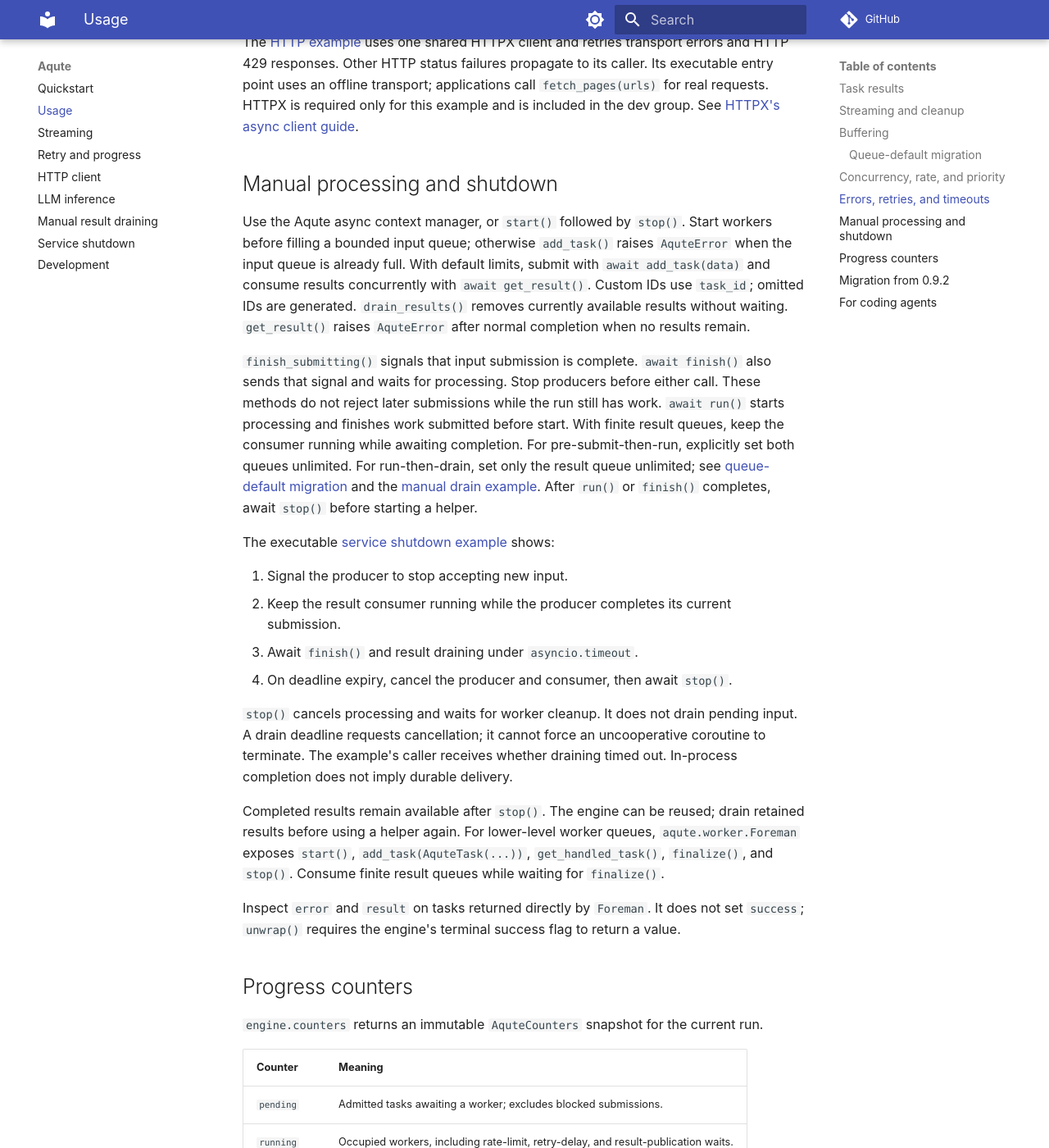
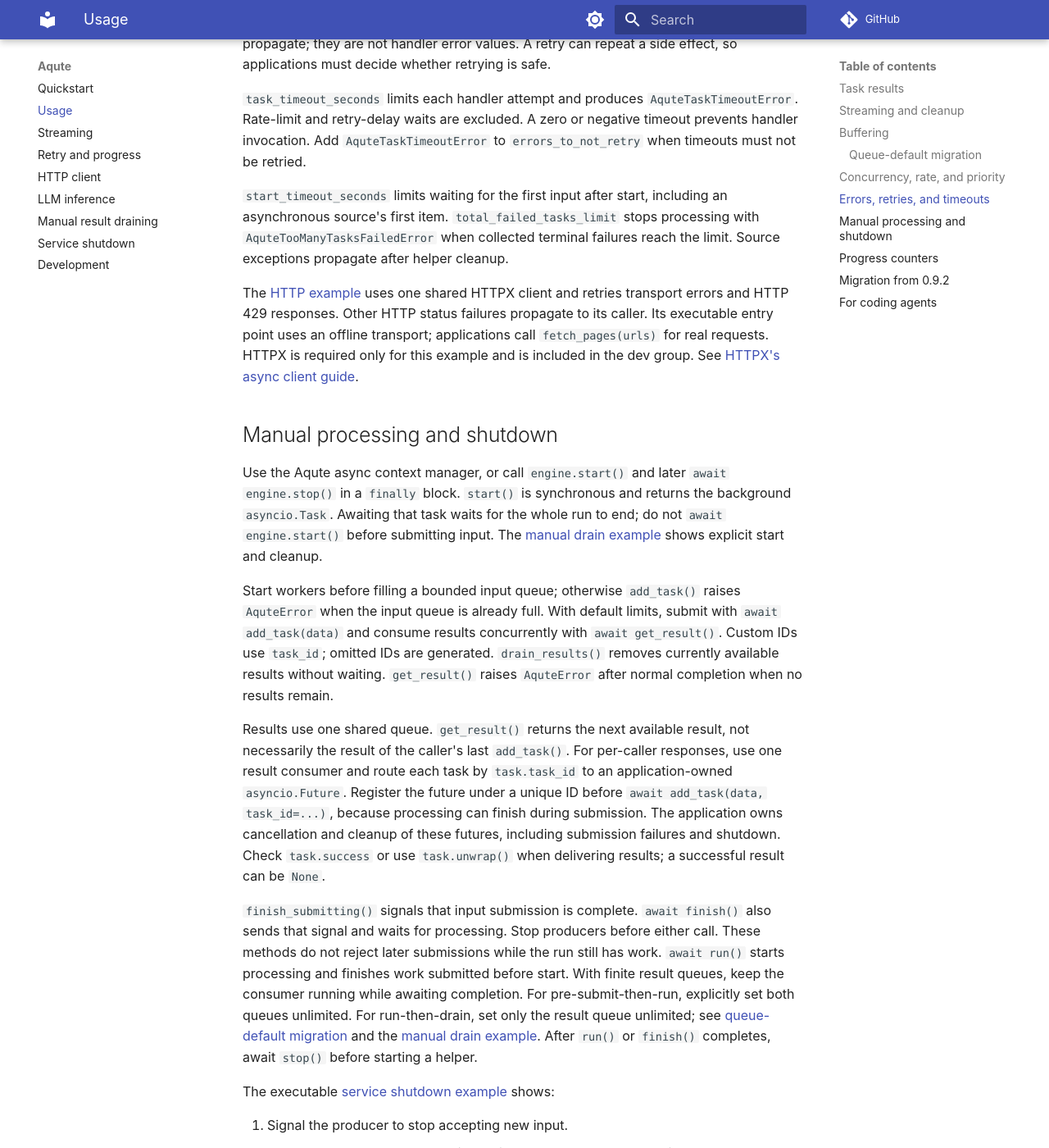
Before and after one commit to insomnes/aqute, an MkDocs documentation site: the page built from docs/usage.md, in a window 1280 px wide and 1400 px high, scrolled down 5675 px. Shown: the whole window at 82% size. Built offline with MkDocs 1.6.1 and Material for MkDocs 9.7.7, drawn with Linux system fonts in a browser that asks for light colours; comment, search, counter and statistics services are not loaded; some of the changed text lies outside the part shown.

Commit message:
docs: clarify manual startup and rate window configuration

````diff
--- a/docs/usage.md
+++ b/docs/usage.md
@@ -134,6 +134,21 @@ Available implementations are in `aqute.ratelimiter`:
 - `RandomizedIntervalRateLimiter` adds bounded random delays after rolling-cap waits.
 - `PausableRateLimiter` wraps any limiter with a shared monotonic pause.
 
+For `TokenBucketRateLimiter` and `SlidingRateLimiter`, `max_rate` applies over
+`time_period` seconds; the default period is one second. To allow five grants
+in each rolling 0.2-second window:
+
+```python
+from aqute.ratelimiter import SlidingRateLimiter
+
+limiter = SlidingRateLimiter(max_rate=5, time_period=0.2)
+```
+
+The sliding limiter can grant all five permits together. A token bucket with
+`allow_burst=False` instead spaces grants by `time_period / max_rate` seconds.
+These limits apply to limiter grants; a pause wrapper can delay handler starts
+after a grant, as described below.
+
 To pause attempt admission after service throttling, share one wrapper:
 
 ```python
@@ -253,12 +268,26 @@ group. See [HTTPX's async client guide](https://www.python-httpx.org/async/).
 
 ## Manual processing and shutdown
 
-Use the Aqute async context manager, or `start()` followed by `stop()`. Start workers
-before filling a bounded input queue; otherwise `add_task()` raises `AquteError`
-when the input queue is already full. With default limits, submit with
+Use the Aqute async context manager, or call `engine.start()` and later
+`await engine.stop()` in a `finally` block. `start()` is synchronous and returns
+the background `asyncio.Task`. Awaiting that task waits for the whole run to end;
+do not `await engine.start()` before submitting input. The
+[manual drain example](manual_drain.md) shows explicit start and cleanup.
+
+Start workers before filling a bounded input queue; otherwise `add_task()` raises
+`AquteError` when the input queue is already full. With default limits, submit with
 `await add_task(data)` and consume results concurrently with `await get_result()`.
 Custom IDs use `task_id`; omitted IDs are generated. `drain_results()` removes currently available results without waiting.
 `get_result()` raises `AquteError` after normal completion when no results remain.
+
+Results use one shared queue. `get_result()` returns the next available result,
+not necessarily the result of the caller's last `add_task()`. For per-caller
+responses, use one result consumer and route each task by `task.task_id` to an
+application-owned `asyncio.Future`. Register the future under a unique ID before
+`await add_task(data, task_id=...)`, because processing can finish during
+submission. The application owns cancellation and cleanup of these futures,
+including submission failures and shutdown. Check `task.success` or use
+`task.unwrap()` when delivering results; a successful result can be `None`.
 
 `finish_submitting()` signals that input submission is complete. `await finish()`
 also sends that signal and waits for processing. Stop producers before either
````
Also changed, not shown: docs/manual_drain.md (+4 -1 lines), 1 other file.
